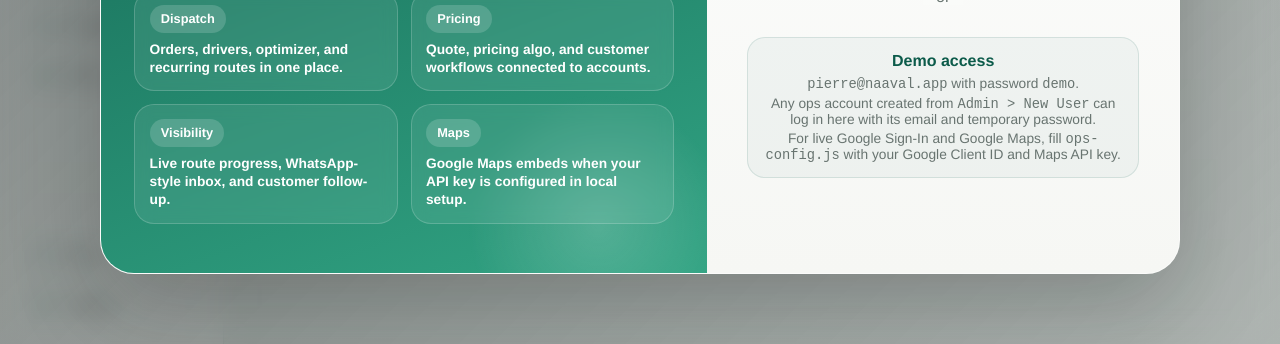
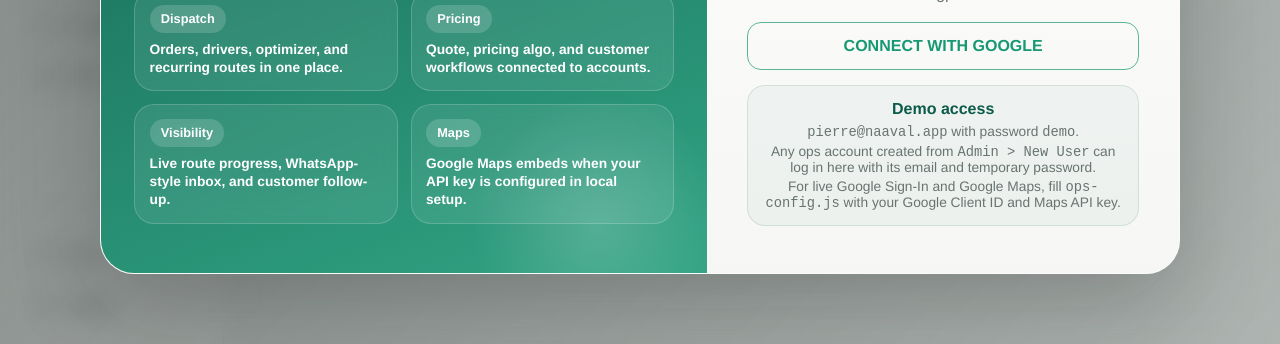
Before and after one commit to pmorcrette-design/ops-naaval, a plain HTML site: page index.html in a window 1280 px wide. Shown: the part 456-800 px from the top of the page. Drawn offline with Linux system fonts and the light colour scheme.

Commit message:
update landing page

```diff
--- a/index.html
+++ b/index.html
@@ -67,7 +67,7 @@
 
             <div class="login-divider"><span>or</span></div>
             <div class="login-google-slot" id="google-login-slot"></div>
-            <button class="ghost-button login-google-button hidden" id="google-login-button" type="button">Continue with Google</button>
+            <button class="ghost-button login-google-button" id="google-login-button" type="button">Connect with Google</button>
 
             <div class="login-credentials">
               <strong>Demo access</strong>
```
